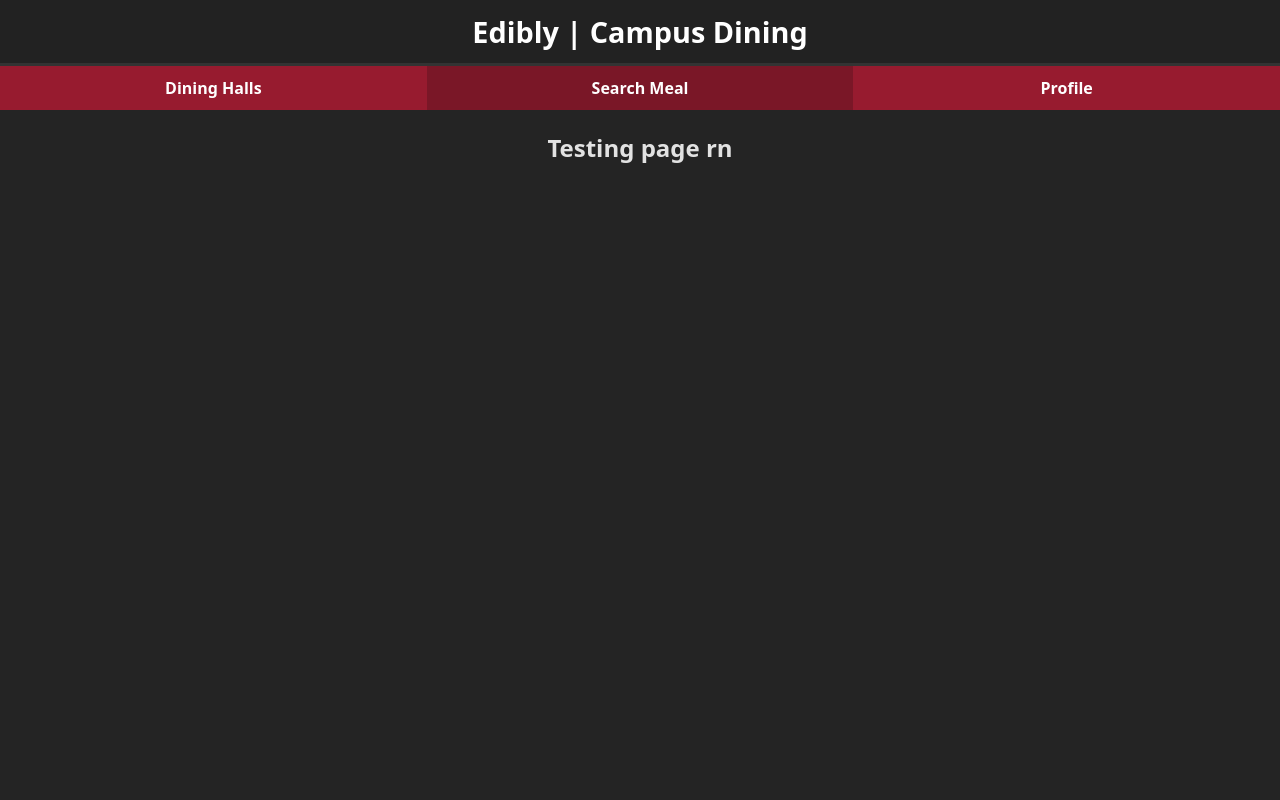
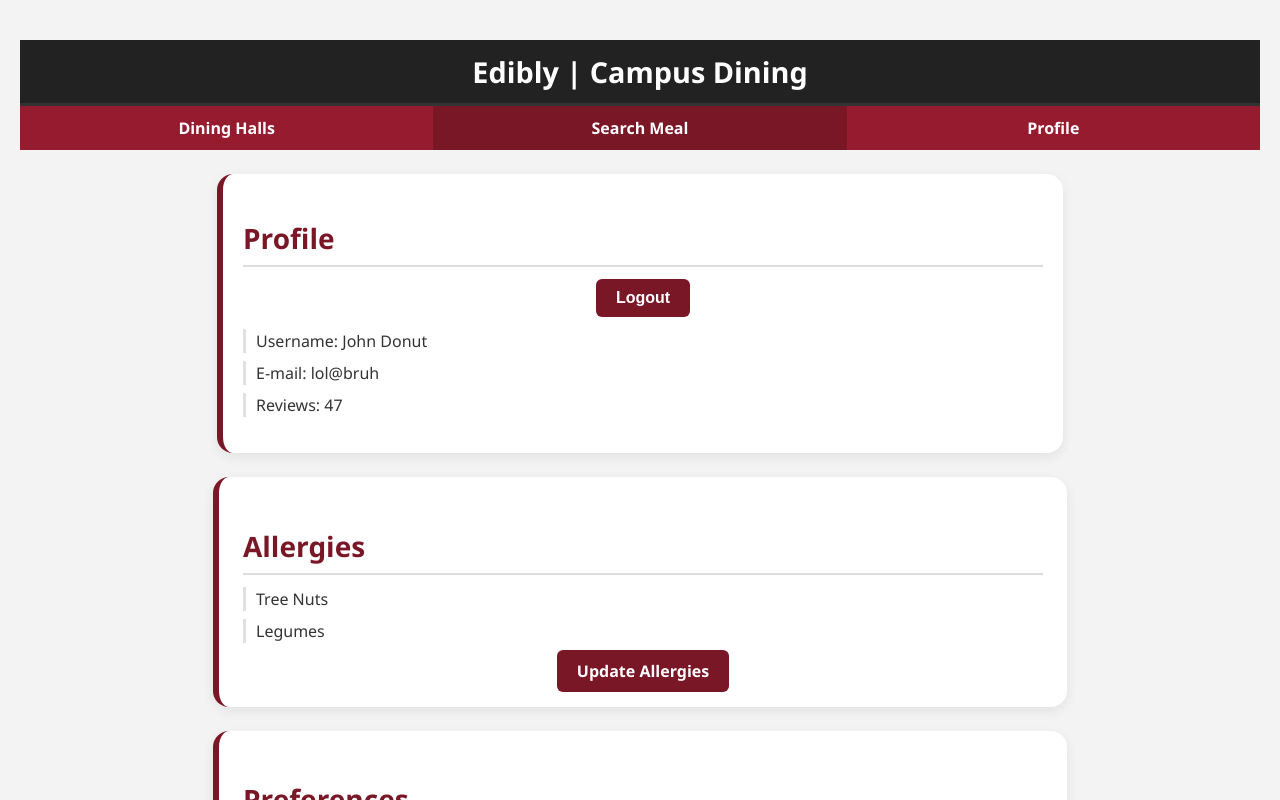
Before and after one commit to Justincheng2005/Edibly, a React (Vite) app in the folder client/: page /profile in a window 1280 px wide. Built offline with nearby package versions, Linux system fonts and the light colour scheme.

Commit message:
Updated Navbar and profile page frontend

```diff
--- a/client/src/components/Navbar.css
+++ b/client/src/components/Navbar.css
@@ -30,3 +30,6 @@
     background-color: #7a1727;
     color: white;
 }
+.search-button:hover {
+    background-color: #971B2F;
+}
--- /dev/null
+++ b/client/src/pages/ProfilePage.css
@@ -0,0 +1,61 @@
+
+.profile-page-container {
+    background-color: #f3f3f3;
+    min-height: 100vh;
+    padding: 40px 20px;
+    font-family: 'Segoe UI', Tahoma, Geneva, Verdana, sans-serif;
+}
+
+
+.card-style {
+    background-color: #ffffff;
+    border-left: 6px solid #7a1727;
+    border-radius: 16px;
+    padding: 24px;
+    margin: 24px auto;
+    box-shadow: 0 4px 12px rgba(0, 0, 0, 0.07);
+    max-width: 800px;
+}
+
+.card-style h2 {
+    color: #7a1727;
+    font-size: 1.75rem;
+    font-weight: 700;
+    margin-bottom: 12px;
+    text-align: left;
+    border-bottom: 2px solid #ddd;
+    padding-bottom: 6px;
+}
+
+
+.card-style ul {
+    list-style: none;
+    padding-left: 0;
+    margin-top: 12px;
+}
+
+.card-style li {
+    font-size: 1rem;
+    text-align: left;
+    margin-bottom: 8px;
+    padding-left: 10px;
+    border-left: 3px solid #e0e0e0;
+    color: #333;
+}
+
+.apbutton {
+    background-color: #7a1727; /* UMass maroon */
+    color: white;
+    padding: 10px 20px;
+    border: none;
+    border-radius: 6px;
+    font-size: 1rem;
+    font-weight: 600;
+    cursor: pointer;
+    transition: background-color 0.2s ease;
+    text-decoration: none;
+}
+
+.apbutton:hover {
+    background-color: #5e101e; /* Slightly darker maroon for hover */
+}
--- a/client/src/pages/ProfilePage.jsx
+++ b/client/src/pages/ProfilePage.jsx
@@ -1,15 +1,46 @@
 import MainHeader from "../components/MainHeader";
 import Navbar from "../components/Navbar";
-
+import { Link } from "react-router-dom";
+import "./ProfilePage.css"
 
 const ProfilePage = () => {
     return (
         <div>
-            <MainHeader/>
-            <Navbar/>
-            <header>
-                <h2>Testing page rn</h2>
-            </header>
+            <div className="profile-page-container">
+                <MainHeader/>
+                <Navbar/>
+                <div className="about-profile-container card-style" style={{ padding: "20px" }}>
+                    <h2 className="profile-title">Profile</h2>
+                    <button className="apbutton">Logout</button>
+                    <ul className="profile-info">
+                        <li>Username: John Donut</li>
+                        <li>E-mail: lol@bruh</li>
+                        <li>Reviews: 47</li>
+                    </ul>
+                </div>
+
+                <div className="allergies-container card-style">
+                    <h2 className="allergies-title">Allergies</h2>
+                    <ul className="list-of-allergies">
+                        <li>Tree Nuts</li>
+                        <li>Legumes</li>
+                    </ul>
+                    <Link to="/profile/usrid/allergies" className="apbutton">
+                        Update Allergies
+                    </Link>
+                </div>
+
+                <div className="preferences-container card-style">
+                    <h2 className="preferences-title">Preferences</h2>
+                    <ul className="list-of-preferences">
+                        <li>Halal</li>
+                        <li>Vegeterian</li>
+                    </ul>
+                    <Link to="/profile/usrid/preferences" className="apbutton">
+                        Update Preferences
+                    </Link>
+                </div>
+            </div>
         </div>
     );
 }
```
